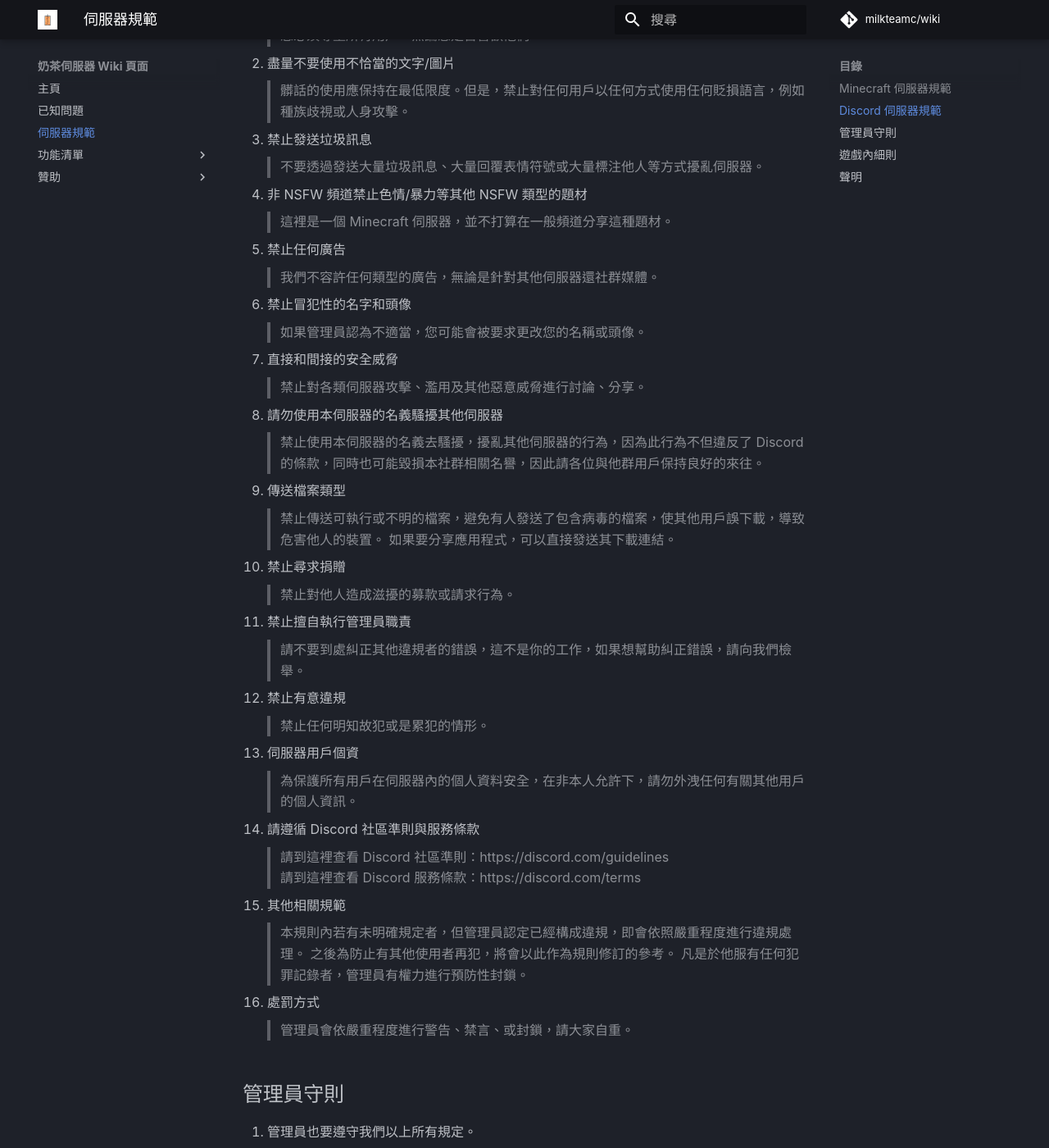
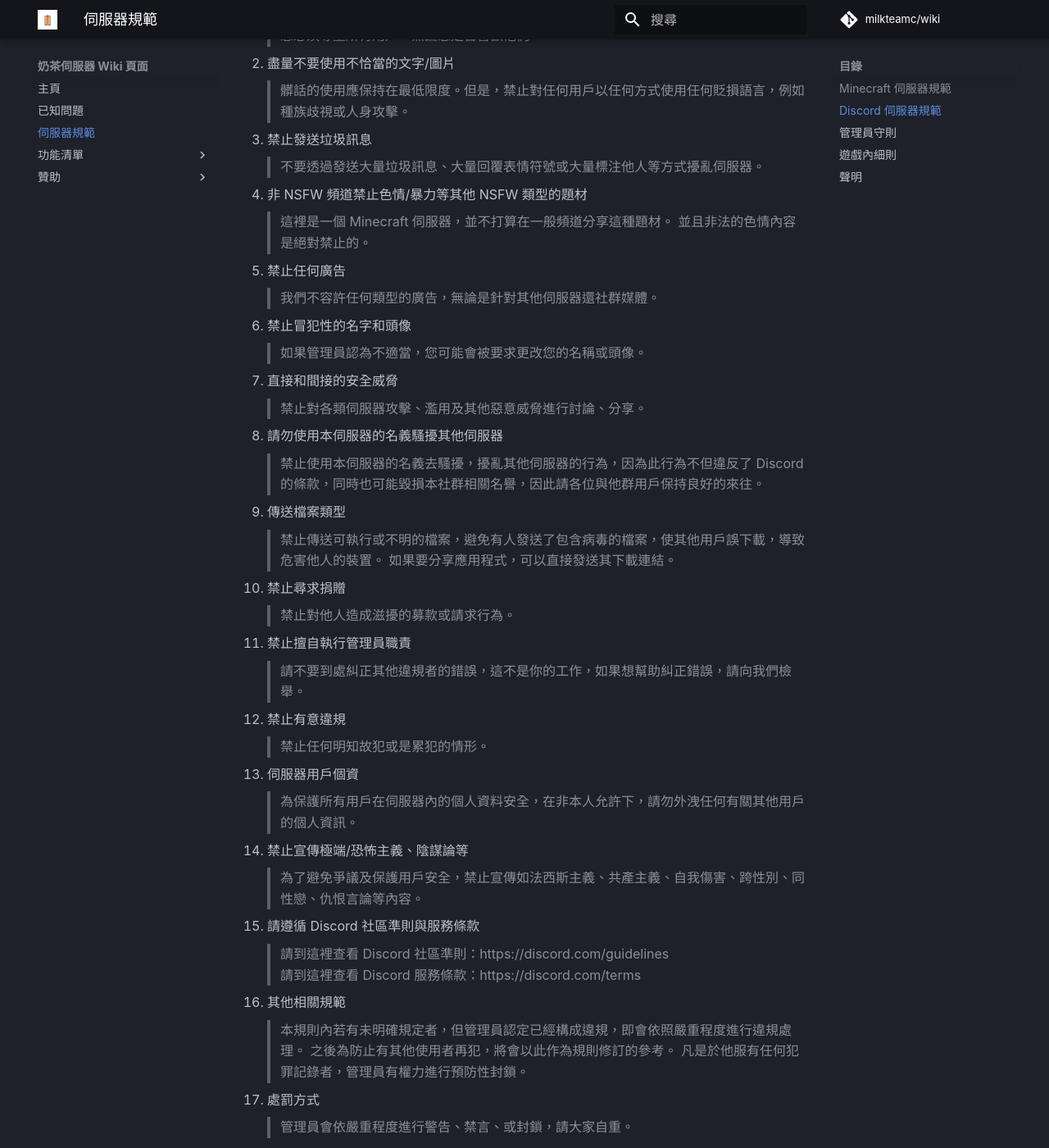
Before and after one commit to milkteamc/wiki, an MkDocs documentation site: the page built from docs/rules.md, in a window 1280 px wide and 1400 px high, scrolled down 1015 px. Shown: the whole window at 82% size. Built offline with MkDocs 1.6.1 and Material for MkDocs 9.7.7, drawn with Linux system fonts in a browser that asks for light colours; some web fonts are replaced; plug-ins that fetch from the network failed and are left out.

Commit message:
更新規則

```diff
--- a/docs/rules.md
+++ b/docs/rules.md
@@ -31,6 +31,7 @@
 
 4. 非 NSFW 頻道禁止色情/暴力等其他 NSFW 類型的題材
 >  這裡是一個 Minecraft 伺服器，並不打算在一般頻道分享這種題材。
+> 並且非法的色情內容是絕對禁止的。
 
 5. 禁止任何廣告
 >  我們不容許任何類型的廣告，無論是針對其他伺服器還社群媒體。
@@ -60,16 +61,19 @@
 13. 伺服器用戶個資
 >  為保護所有用戶在伺服器內的個人資料安全，在非本人允許下，請勿外洩任何有關其他用戶的個人資訊。
 
-14. 請遵循 Discord 社區準則與服務條款
+14. 禁止宣傳極端/恐怖主義、陰謀論等
+> 為了避免爭議及保護用戶安全，禁止宣傳如法西斯主義、共產主義、自我傷害、跨性別、同性戀、仇恨言論等內容。
+
+15. 請遵循 Discord 社區準則與服務條款
 >  請到這裡查看 Discord 社區準則：https://discord.com/guidelines
 >  請到這裡查看 Discord 服務條款：https://discord.com/terms
 
-15. 其他相關規範
+16. 其他相關規範
 > 本規則內若有未明確規定者，但管理員認定已經構成違規，即會依照嚴重程度進行違規處理。
 > 之後為防止有其他使用者再犯，將會以此作為規則修訂的參考。
 > 凡是於他服有任何犯罪記錄者，管理員有權力進行預防性封鎖。
 
-16. 處罰方式
+17. 處罰方式
 > 管理員會依嚴重程度進行警告、禁言、或封鎖，請大家自重。
 
 ## 管理員守則
```
